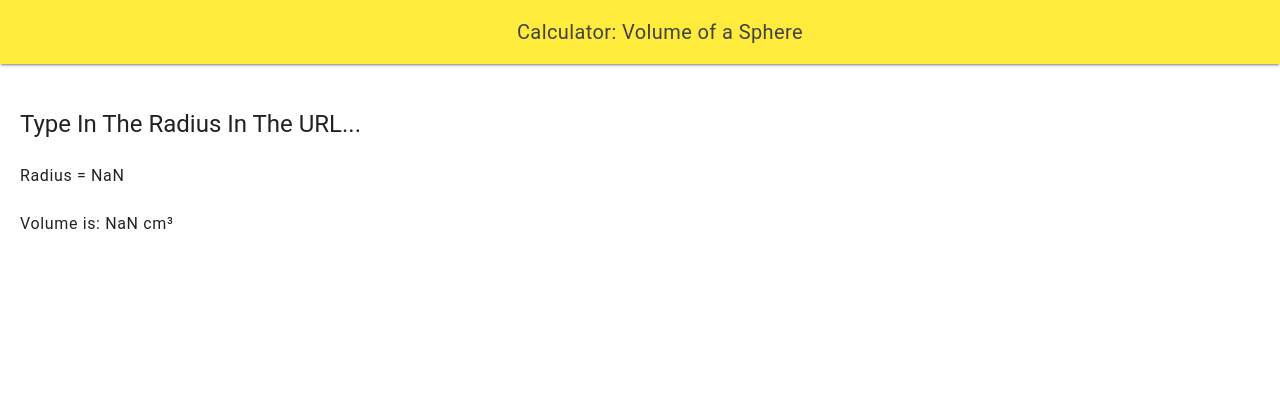
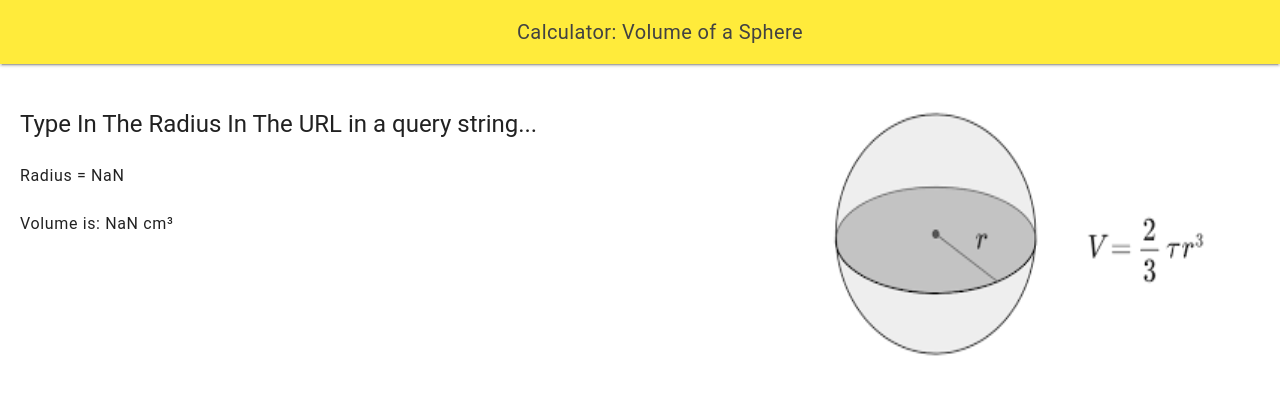
Before and after one commit to Claire-Bedrossian/ICS20-Unit6-04-JS, a plain HTML site: page index.html in a window 1280 px wide. Drawn offline with nearby package versions, Linux system fonts and the light colour scheme.

Commit message:
added image

```diff
--- a/index.html
+++ b/index.html
@@ -55,8 +55,14 @@
         </div>
       </header>
       <main class="mdl-layout__content">
+        <img
+        src="./images/volume of a sphere.png"
+        alt="sphere"
+        width="450px"
+        height="300px"
+      />
         <p></p>
-        <h4>Type In The Radius In The URL...</h4>
+        <h4>Type In The Radius In The URL in a query string...</h4>
         <p></p>
         <div id="radius"></div>
         <div id="volume"></div>
```
Also changed, not shown: images/volume of a sphere.png (added).
